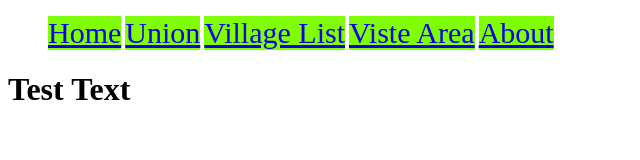
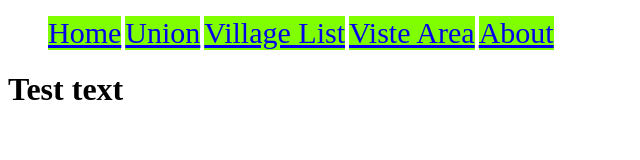
Before and after one commit to jahangir159/-, a plain HTML site: page union.html in a window 1280 px wide. Shown: the full height of the page, 0-640 px from the left. Drawn offline with Linux system fonts and the light colour scheme.

Commit message:
Add files via upload

```diff
--- a/union.html
+++ b/union.html
@@ -32,4 +32,4 @@
         </ul>
     </div>
 
-    <h1>Test Text</h1>
+    <h1>Test text</h1>
```
